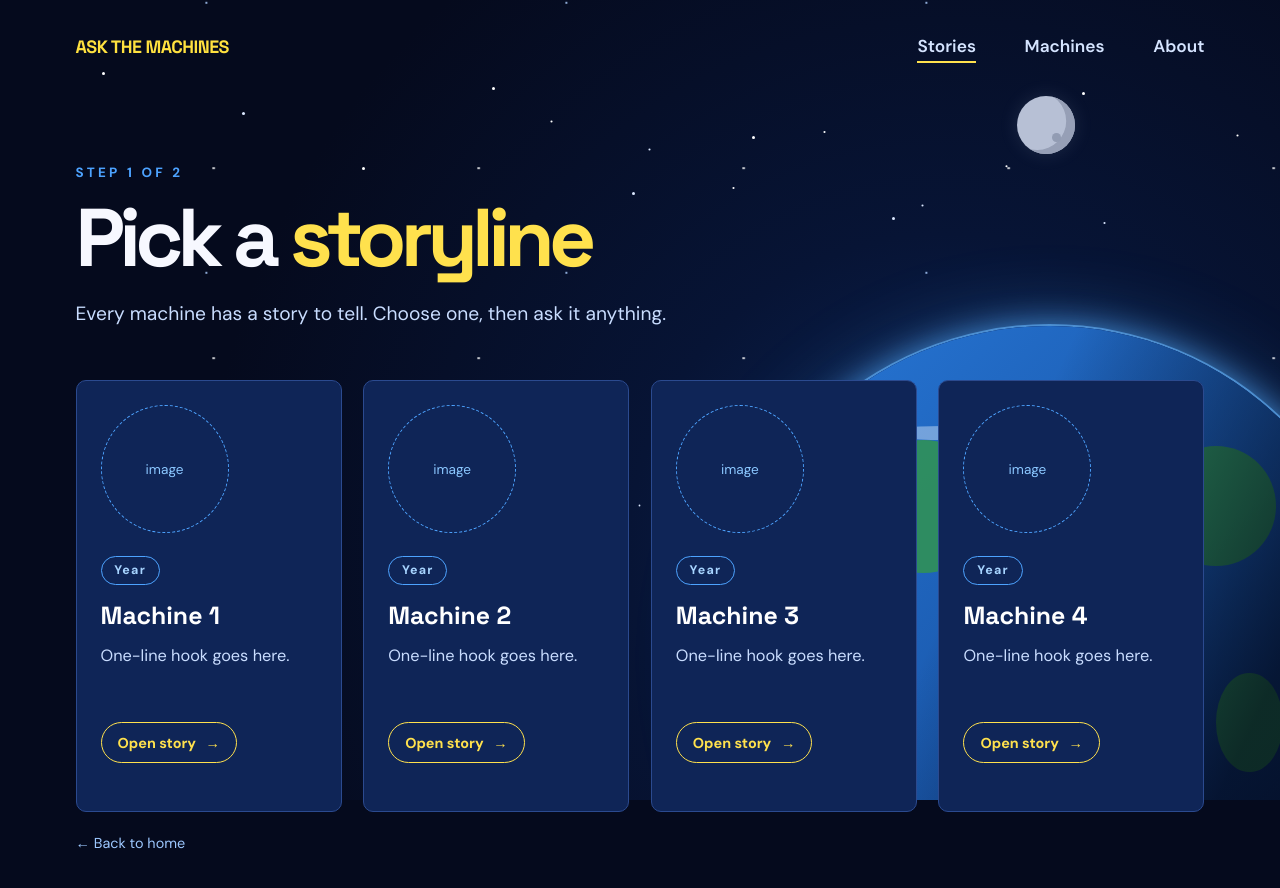
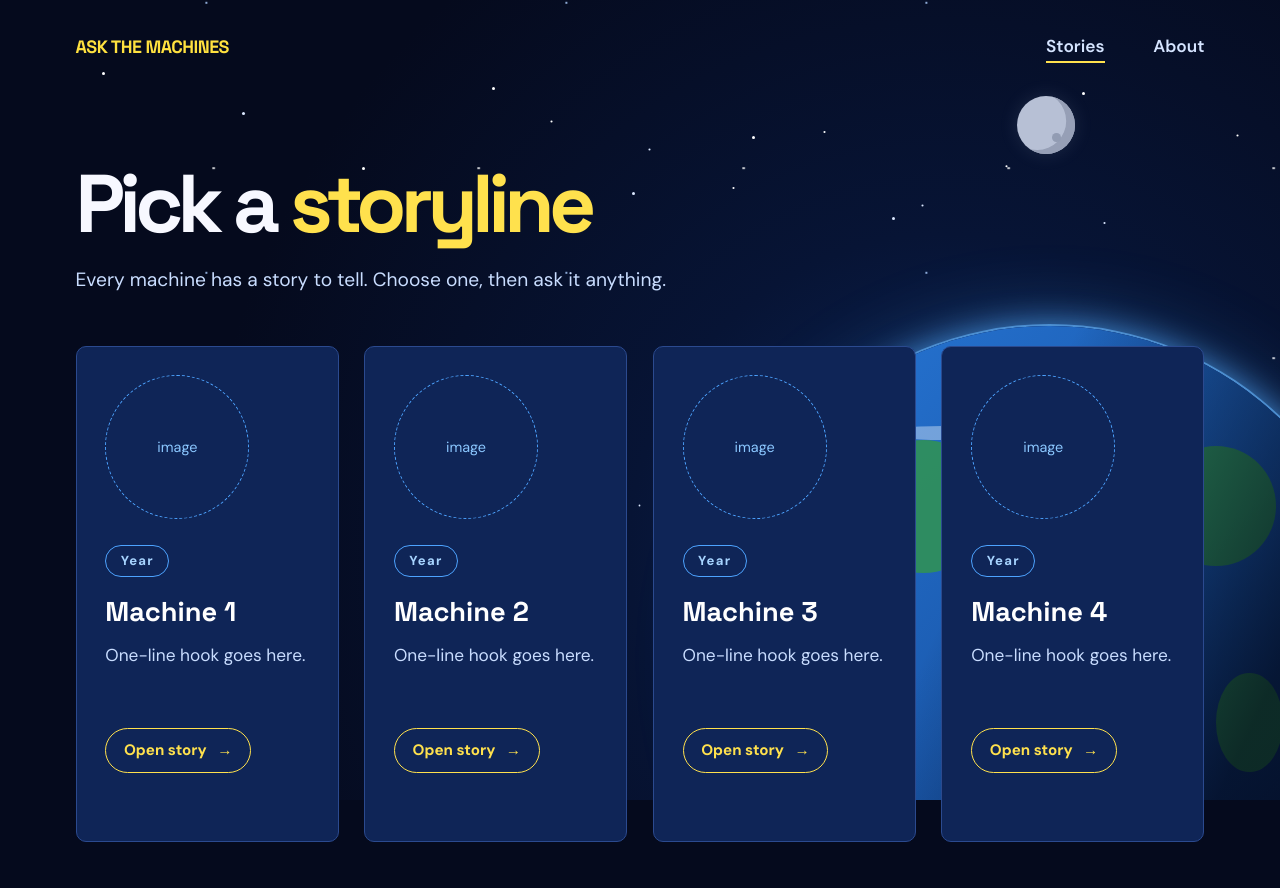
Before and after one commit to ChrisA-MX/Ask-The-Machines, an Angular app: page /storylines in a window 1280 px wide. Shown: the top 888 px of the page. Built offline with nearby package versions, Linux system fonts and the light colour scheme.

Commit message:
Small changes to the landing and storylinepage

```diff
--- a/src/app/components/landing/landing.html
+++ b/src/app/components/landing/landing.html
@@ -2,8 +2,7 @@
 	<a class="brand" href="#top" aria-label="Ask the Machines home">ASK THE MACHINES</a>
 	<nav aria-label="Primary navigation">
 		<a routerLink="/storylines" routerLinkActive="is-active" [routerLinkActiveOptions]="{ exact: true }">Stories</a>
-		<a href="#machines" [class.is-active]="activeLink() === 'machines'" (click)="selectLink('machines')">Machines</a>
-		<a href="#about" [class.is-active]="activeLink() === 'about'" (click)="selectLink('about')">About</a>
+		<a href="#about">About</a>
 	</nav>
 </header>
 
@@ -11,5 +10,5 @@
 	<p class="eyebrow">NASA SPACE APPS 2026</p>
 	<h1>Abandoned,<br /><span>not forgotten.</span></h1>
 	<p class="intro" id="story">Meet the machines NASA left on the Moon. Pick a story, then ask them anything.</p>
-	<a class="journey-button" routerLink="/storylines">Begin the journey <span aria-hidden="true">↓</span></a>
+	<a class="journey-button" routerLink="/storylines">Begin the journey</a>
 </main>
--- a/src/app/components/landing/landing.ts
+++ b/src/app/components/landing/landing.ts
@@ -1,4 +1,4 @@
-import { Component, signal } from '@angular/core';
+import { Component } from '@angular/core';
 import { RouterLink, RouterLinkActive } from '@angular/router';
 
 @Component({
@@ -7,10 +7,4 @@ import { RouterLink, RouterLinkActive } from '@angular/router';
   styleUrl: './landing.css',
   templateUrl: './landing.html',
 })
-export class Landing {
-  protected readonly activeLink = signal('story');
-
-  selectLink(link: string): void {
-    this.activeLink.set(link);
-  }
-}
+export class Landing {}
--- a/src/app/storyline/storyline.css
+++ b/src/app/storyline/storyline.css
@@ -1,27 +1,182 @@
-:host { position: relative; z-index: 2; display: block; min-height: 100dvh; color: #f7f8ff; }
-.storyline-page { position: relative; min-height: 100dvh; padding: 1px 5.9% 4rem; }
-.site-header { display: flex; align-items: center; justify-content: space-between; padding: 1.8rem 0; }
-.brand { color: #ffe13f; font-family: 'Space Grotesk', sans-serif; font-size: 1.12rem; font-weight: 700; letter-spacing: -.03em; text-decoration: none; }
-nav { display: flex; align-items: center; gap: clamp(1.5rem, 3.8vw, 3.2rem); }
-nav a { position: relative; padding: .35rem 0; color: #d5e4ff; font-size: 1.08rem; font-weight: 600; text-decoration: none; }
-nav a::after { position: absolute; right: 0; bottom: 0; left: 0; height: 2px; background: #ffe14d; content: ''; transform: scaleX(0); transform-origin: left; transition: transform .2s ease; }
-nav a:hover, nav a:focus-visible { color: #fff; }
-nav a:hover::after, nav a:focus-visible::after, nav a.is-active::after { transform: scaleX(1); }
-.storyline-content { max-width: 80rem; margin: 9vh auto 0; }
-.eyebrow { margin: 0 0 1.1rem; color: #4da3ff; font-size: .84rem; font-weight: 700; letter-spacing: .24em; }
-h1 { margin: 0; font-family: 'Space Grotesk', sans-serif; font-size: clamp(3.2rem, 6.4vw, 6.2rem); letter-spacing: -.07em; line-height: .98; }
-h1 span { color: #ffe14d; }
-.subtitle { max-width: 38rem; margin: 1.35rem 0 3.2rem; color: #c9ddff; font-size: 1.2rem; line-height: 1.5; }
-.storyline-grid { display: grid; grid-template-columns: repeat(4, minmax(0, 1fr)); gap: 1.35rem; }
-.storyline-card { min-height: 27rem; padding: 1.5rem; border: 1px solid #2b4a8f; border-radius: 10px; background: #0f2557; transition: border-color .2s ease, transform .2s ease; }
-.storyline-card:hover { border-color: #ffe14d; transform: translateY(-6px); }
-.image-placeholder { display: grid; width: 8rem; aspect-ratio: 1; margin-bottom: 1.4rem; place-items: center; border: 1px dashed #4da3ff; border-radius: 50%; color: #8bc7ff; font-size: .85rem; }
-.year-pill { display: inline-block; margin: 0 0 .95rem; padding: .35rem .8rem; border: 1px solid #4da3ff; border-radius: 999px; color: #a7d4ff; font-size: .78rem; font-weight: 700; letter-spacing: .1em; }
-h2 { margin: 0; color: #fff; font-family: 'Space Grotesk', sans-serif; font-size: 1.55rem; }
-.hook { min-height: 3.4rem; margin: .8rem 0 1.5rem; color: #c9ddff; font-size: 1.02rem; line-height: 1.45; }
-.open-story { display: inline-flex; gap: .6rem; align-items: center; padding: .65rem 1rem; border: 1px solid #ffe14d; border-radius: 999px; color: #ffe14d; font-size: .9rem; font-weight: 700; text-decoration: none; transition: background .2s ease, color .2s ease; }
-.open-story:hover { background: #ffe14d; color: #08132f; }
-.back-link { position: absolute; bottom: 1.5rem; left: 5.9%; color: #9dc8ff; font-size: .9rem; text-decoration: none; }
-.back-link:hover { color: #fff; }
-@media (max-width: 900px) { .storyline-grid { grid-template-columns: repeat(2, minmax(0, 1fr)); } }
-@media (max-width: 700px) { .storyline-page { padding: 1px 1.25rem 4rem; } .site-header { padding: 1.3rem 0; } nav { gap: .75rem; } nav a:not(:first-child) { display: none; } .storyline-content { margin-top: 9vh; } .storyline-grid { grid-template-columns: 1fr; } .storyline-card { min-height: auto; } .back-link { left: 1.25rem; } }
+:host {
+  position: relative;
+  z-index: 2;
+  display: block;
+  min-height: 100dvh;
+  color: #f7f8ff;
+}
+.storyline-page {
+  position: relative;
+  min-height: 100dvh;
+  padding: 1px 5.9% 4rem;
+}
+.site-header {
+  display: flex;
+  align-items: center;
+  justify-content: space-between;
+  padding: 1.8rem 0;
+}
+.brand {
+  color: #ffe13f;
+  font-family: 'Space Grotesk', sans-serif;
+  font-size: 1.12rem;
+  font-weight: 700;
+  letter-spacing: -0.03em;
+  text-decoration: none;
+}
+nav {
+  display: flex;
+  align-items: center;
+  gap: clamp(1.5rem, 3.8vw, 3.2rem);
+}
+nav a {
+  position: relative;
+  padding: 0.35rem 0;
+  color: #d5e4ff;
+  font-size: 1.08rem;
+  font-weight: 600;
+  text-decoration: none;
+}
+nav a::after {
+  position: absolute;
+  right: 0;
+  bottom: 0;
+  left: 0;
+  height: 2px;
+  background: #ffe14d;
+  content: '';
+  transform: scaleX(0);
+  transform-origin: left;
+  transition: transform 0.2s ease;
+}
+nav a:hover,
+nav a:focus-visible {
+  color: #fff;
+}
+nav a:hover::after,
+nav a:focus-visible::after,
+nav a.is-active::after {
+  transform: scaleX(1);
+}
+.storyline-content {
+  max-width: 80rem;
+  margin: 9vh auto 0;
+}
+h1 {
+  margin: 0;
+  font-family: 'Space Grotesk', sans-serif;
+  font-size: clamp(3.2rem, 6.4vw, 6.2rem);
+  letter-spacing: -0.07em;
+  line-height: 0.98;
+}
+h1 span {
+  color: #ffe14d;
+}
+.subtitle {
+  max-width: 38rem;
+  margin: 1.35rem 0 3.2rem;
+  color: #c9ddff;
+  font-size: 1.2rem;
+  line-height: 1.5;
+}
+.storyline-grid {
+  display: grid;
+  grid-template-columns: repeat(4, minmax(0, 1fr));
+  gap: 1.6rem;
+}
+.storyline-card {
+  min-height: 31rem;
+  padding: 1.8rem;
+  border: 1px solid #2b4a8f;
+  border-radius: 10px;
+  background: #0f2557;
+  transition:
+    border-color 0.2s ease,
+    transform 0.2s ease;
+}
+.storyline-card:hover {
+  border-color: #ffe14d;
+  transform: translateY(-6px);
+}
+.image-placeholder {
+  display: grid;
+  width: 9rem;
+  aspect-ratio: 1;
+  margin-bottom: 1.6rem;
+  place-items: center;
+  border: 1px dashed #4da3ff;
+  border-radius: 50%;
+  color: #8bc7ff;
+  font-size: 0.9rem;
+}
+.year-pill {
+  display: inline-block;
+  margin: 0 0 1.05rem;
+  padding: 0.4rem 0.9rem;
+  border: 1px solid #4da3ff;
+  border-radius: 999px;
+  color: #a7d4ff;
+  font-size: 0.82rem;
+  font-weight: 700;
+  letter-spacing: 0.1em;
+}
+h2 {
+  margin: 0;
+  color: #fff;
+  font-family: 'Space Grotesk', sans-serif;
+  font-size: 1.7rem;
+}
+.hook {
+  min-height: 3.6rem;
+  margin: 0.9rem 0 1.7rem;
+  color: #c9ddff;
+  font-size: 1.08rem;
+  line-height: 1.45;
+}
+.open-story {
+  display: inline-flex;
+  gap: 0.65rem;
+  align-items: center;
+  padding: 0.72rem 1.1rem;
+  border: 1px solid #ffe14d;
+  border-radius: 999px;
+  color: #ffe14d;
+  font-size: 0.95rem;
+  font-weight: 700;
+  text-decoration: none;
+  transition:
+    background 0.2s ease,
+    color 0.2s ease;
+}
+.open-story:hover {
+  background: #ffe14d;
+  color: #08132f;
+}
+@media (max-width: 900px) {
+  .storyline-grid {
+    grid-template-columns: repeat(2, minmax(0, 1fr));
+  }
+}
+@media (max-width: 700px) {
+  .storyline-page {
+    padding: 1px 1.25rem 4rem;
+  }
+  .site-header {
+    padding: 1.3rem 0;
+  }
+  nav {
+    gap: 0.75rem;
+  }
+  nav a:not(:first-child) {
+    display: none;
+  }
+  .storyline-content {
+    margin-top: 9vh;
+  }
+  .storyline-grid {
+    grid-template-columns: 1fr;
+  }
+  .storyline-card {
+    min-height: auto;
+  }
+}
--- a/src/app/storyline/storyline.html
+++ b/src/app/storyline/storyline.html
@@ -3,13 +3,11 @@
 		<a class="brand" routerLink="/" aria-label="Ask the Machines home">ASK THE MACHINES</a>
 		<nav aria-label="Primary navigation">
 			<a class="is-active" routerLink="/storylines">Stories</a>
-			<a href="#machines">Machines</a>
 			<a href="#about">About</a>
 		</nav>
 	</header>
 
 	<section class="storyline-content" aria-labelledby="storyline-heading">
-		<p class="eyebrow">STEP 1 OF 2</p>
 		<h1 id="storyline-heading">Pick a <span>storyline</span></h1>
 		<p class="subtitle">Every machine has a story to tell. Choose one, then ask it anything.</p>
 
@@ -25,6 +23,4 @@
 			}
 		</div>
 	</section>
-
-	<a class="back-link" routerLink="/">← Back to home</a>
 </main>
```
Also changed, not shown: 1 other file (tests, documents, lock files or other folders).
